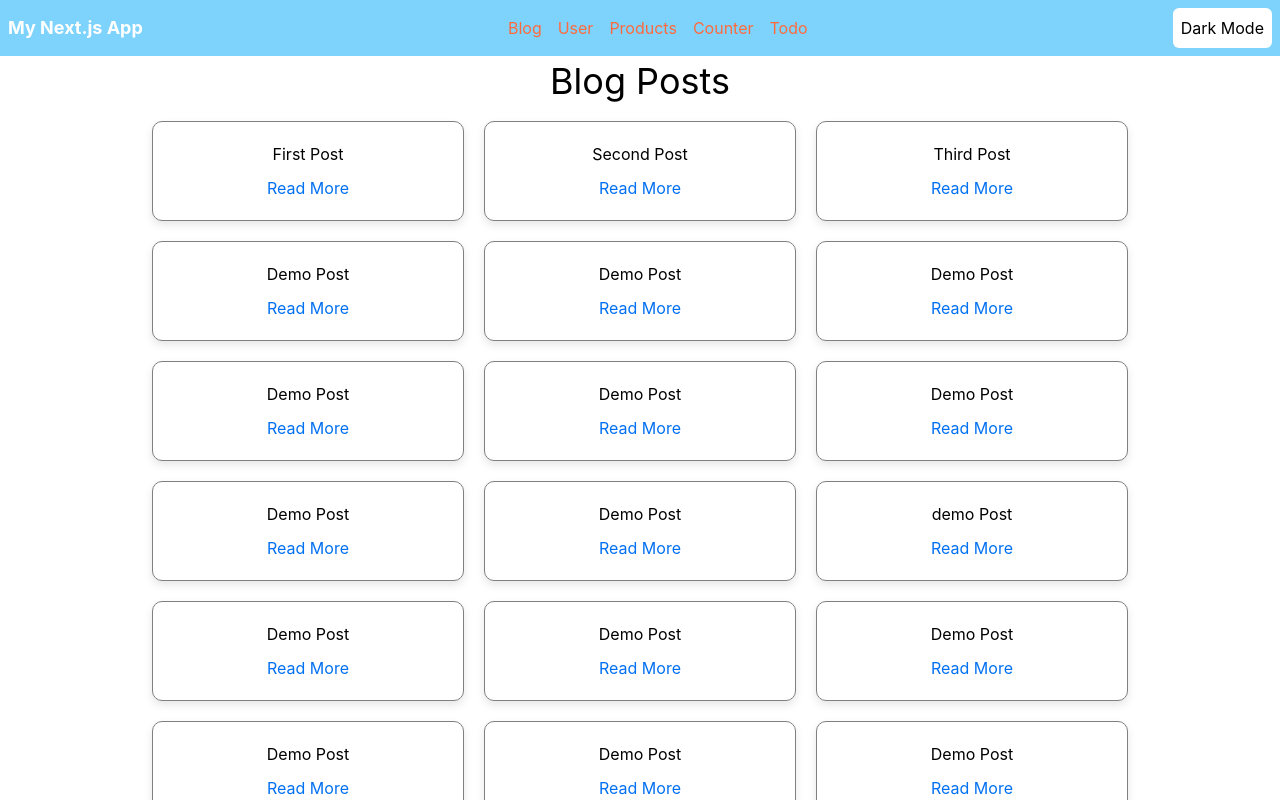
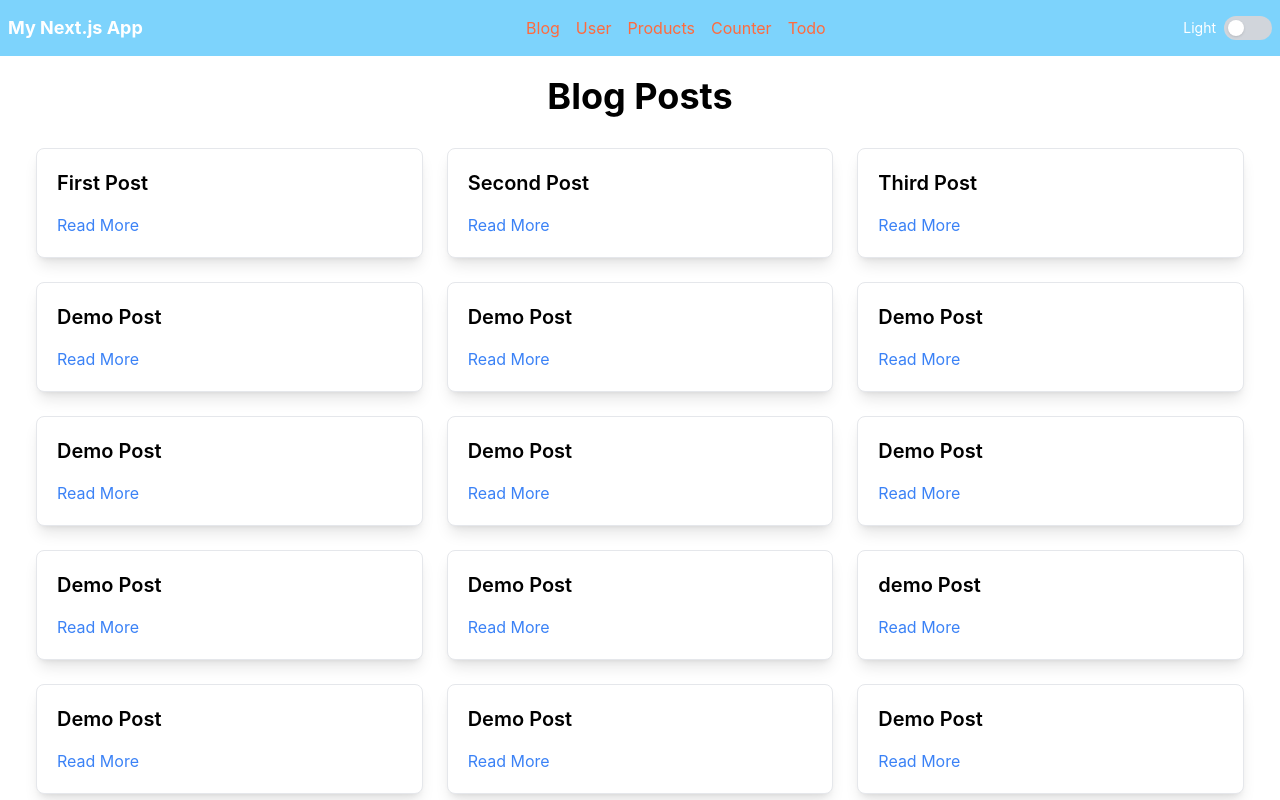
Before and after one commit to suryavanshideepak/nextjs-assesment, a Next.js app: page / in a window 1280 px wide. Shown: the top 800 px of the page. Built offline with nearby package versions, Linux system fonts and the light colour scheme.

Commit message:
fix nav homepage

```diff
--- a/package.json
+++ b/package.json
@@ -9,6 +9,7 @@
     "lint": "next lint"
   },
   "dependencies": {
+    "lucide-react": "^0.474.0",
     "next": "14.2.14",
     "react": "^18",
     "react-dom": "^18"
--- a/src/components/Navbar.tsx
+++ b/src/components/Navbar.tsx
@@ -1,42 +1,102 @@
 import { useTheme } from '@/context/ThemeContext';
 import Link from 'next/link';
-import React from 'react';
+import React, { useState } from 'react';
+import { Menu, X } from 'lucide-react';
 
 const Navbar: React.FC = () => {
-    const {theme , toggleTheme } = useTheme();
+    const { theme, toggleTheme } = useTheme();
+    const [isMenuOpen, setIsMenuOpen] = useState(false);
+
+    const toggleMenu = () => {
+        setIsMenuOpen(!isMenuOpen);
+    };
+
     return (
         <nav className="bg-[#7dd3fc] p-2">
             <div className="container mx-auto flex justify-between items-center">
-                <div className="text-white text-lg font-bold">
+                <div style={{width:'200px'}} className="text-white text-lg font-bold">
                     My Next.js App
                 </div>
-                <div className="flex space-x-4">
+
+                <div
+                    className={`${
+                        isMenuOpen ? 'block' : 'hidden'
+                    } absolute top-16 left-0 w-full bg-[#7dd3fc] lg:bg-transparent lg:static lg:flex lg:justify-center lg:items-center`}
+                >
+                    <div className="flex flex-col lg:flex-row lg:space-x-4 text-center">
                         <Link href="/">
-                        <div className="text-[#FF6A3D] hover:text-orange-500">Blog</div>
+                            <div className="text-[#FF6A3D] hover:text-orange-500 p-2 lg:p-0">Blog</div>
                         </Link>
                         <Link href="/user">
-                        <div className="text-[#FF6A3D] hover:text-orange-500">User</div>
+                            <div className="text-[#FF6A3D] hover:text-orange-500 p-2 lg:p-0">User</div>
                         </Link>
                         <Link href="/products">
-                        <div className="text-[#FF6A3D] hover:text-orange-500">Products</div>
+                            <div className="text-[#FF6A3D] hover:text-orange-500 p-2 lg:p-0">Products</div>
                         </Link>
                         <Link href="/counter">
-                        <div className="text-[#FF6A3D] hover:text-orange-500">Counter</div>
+                            <div className="text-[#FF6A3D] hover:text-orange-500 p-2 lg:p-0">Counter</div>
                         </Link>
                         <Link href="/todo">
-                        <div className="text-[#FF6A3D] hover:text-orange-500">Todo</div>
+                            <div className="text-[#FF6A3D] hover:text-orange-500 p-2 lg:p-0">Todo</div>
                         </Link>
                     </div>
+                </div>
+
+                <div className="hidden lg:flex items-center space-x-2 py-2">
+                    <span className="text-sm text-white">
+                        {theme === 'light' ? 'Light' : 'Dark'}
+                    </span>
+                    <label className="relative inline-block w-12 h-6">
+                        <input
+                            type="checkbox"
+                            className="hidden"
+                            onChange={toggleTheme}
+                            checked={theme === 'dark'}
+                        />
+                        <span
+                            className="block w-full h-full bg-gray-300 dark:bg-gray-800 rounded-full cursor-pointer transition-all"
+                        ></span>
+                        <span
+                            className={`absolute top-1 left-1 w-4 h-4 bg-white rounded-full shadow transform transition-all ${
+                                theme === 'dark' ? 'translate-x-6' : 'translate-x-0'
+                            }`}
+                        ></span>
+                    </label>
+                </div>
+
                 <button
-                        onClick={toggleTheme}
-                        className="bg-gray-200 text-black dark:bg-gray-800 dark:text-white p-2 rounded-md"
-                        style={{
-                            backgroundColor:theme === 'light'?'#ffffff':'#00000'
-                        }}
+                    onClick={toggleMenu}
+                    className="block lg:hidden text-white"
                 >
-                        {theme === 'light' ? 'Dark Mode' : 'Light Mode'}
+                    {isMenuOpen ? <X size={24} /> : <Menu size={24} />}
                 </button>
             </div>
+
+            {isMenuOpen && (
+                <div className="block lg:hidden mt-4 text-center my-2">
+                    <div className="flex justify-center items-center space-x-2">
+                        <span className="text-sm text-white">
+                            {theme === 'light' ? 'Light' : 'Dark'}
+                        </span>
+                        <label className="relative inline-block w-12 h-6">
+                            <input
+                                type="checkbox"
+                                className="hidden"
+                                onChange={toggleTheme}
+                                checked={theme === 'dark'}
+                            />
+                            <span
+                                className="block w-full h-full bg-gray-300 dark:bg-gray-800 rounded-full cursor-pointer transition-all"
+                            ></span>
+                            <span
+                                className={`absolute top-1 left-1 w-4 h-4 bg-white rounded-full shadow transform transition-all ${
+                                    theme === 'dark' ? 'translate-x-6' : 'translate-x-0'
+                                }`}
+                            ></span>
+                        </label>
+                    </div>
+                </div>
+            )}
         </nav>
     );
 };
--- a/src/pages/index.tsx
+++ b/src/pages/index.tsx
@@ -3,82 +3,55 @@ import { GetStaticProps } from "next";
 import PostData from '../utils/DemoJson.json';
 import { Post } from "@/types";
 import { useTheme } from "../context/ThemeContext";
-import { CSSProperties } from "react";
 
 interface HomePageProps {
     posts: Post[];
 }
 
 const HomePage: React.FC<HomePageProps> = ({ posts }) => {
-    const { theme } = useTheme()
+    const { theme } = useTheme();
 
-    const styles: { [key: string]: CSSProperties } = {
-        cardContainer: {
-            width:'80%',
-            display: 'grid',
-            gridTemplateColumns: 'repeat(3, 1fr)',
-            gap: '20px',
-            padding: '20px',
-        },
-        card: {
-            backgroundColor: theme === 'light' ? '#ffffff' : '#000000',
-            color: theme === 'light' ? '#000000' : '#ffffff',
-            padding: '20px',
-            border:'1px solid gray',
-            borderRadius: '10px',
-            boxShadow: '0 4px 8px rgba(0, 0, 0, 0.1)',
-            textAlign: 'center',
-            transition: 'transform 0.2s ease-in-out',
-        },
-        cardHover: {
-            transform: 'scale(1.05)',
-        },
-        link: {
-            color: '#0070f3',
-            textDecoration: 'none',
-            marginTop: '10px',
-            display: 'inline-block',
-        },
-    };
     return (
-        <div style={{
-            padding:5,
-            backgroundColor: theme === 'light' ? '#ffffff' : '#000000',
-            color: theme === 'light' ? '#000000' : '#ffffff',
-        }}>
-            <div style={{ textAlign: 'center' }}>
+        <div
+            className={`min-h-screen p-5 ${
+                theme === 'light' ? 'bg-white text-black' : 'bg-black text-white'
+            }`}
+        >
+            <div className="flex flex-col items-center">
+                <h1 className="text-4xl font-bold mb-8">Blog Posts</h1>
+                <div className="grid grid-cols-1 sm:grid-cols-2 lg:grid-cols-3 gap-6 w-full max-w-7xl px-4">
+                    {posts.map((post) => (
+                        <div
+                            key={post.id}
+                            className={`p-5 border rounded-lg shadow-lg ${
+                                theme === 'light'
+                                    ? 'bg-white text-black'
+                                    : 'bg-gray-800 text-white'
+                            } hover:scale-105 transform transition-all duration-300`}
+                        >
+                            <h3 className="text-xl font-semibold mb-4">
+                                {post.title}
+                            </h3>
+                            <Link href={`/posts/${post.id}`}>
+                                <div className="text-blue-500 hover:underline">
+                                    Read More
+                                </div>
+                            </Link>
+                        </div>
+                    ))}
+                </div>
             </div>
-            <div style={{
-                display: 'flex',
-                justifyContent: 'center',
-                alignItems: 'center',
-                flexDirection: 'column',
-                color: theme === 'light' ? '#000000' : '#ffffff',
-            }}>
-                <h1 className="text-4xl">Blog Posts</h1>
-                <div style={styles.cardContainer}>
-                {posts.map(post => (
-                    <div key={post.id} style={styles.card}>
-                        <h3>{post.title}</h3>
-                        <Link href={`/posts/${post.id}`}>
-                            <div style={styles.link}>Read More</div>
-                        </Link>
-                    </div>
-                ))}
-            </div>
-            </div>
-
         </div>
-    )
-}
+    );
+};
 
 export const getStaticProps: GetStaticProps = async () => {
     const posts: Post[] = PostData;
     return {
         props: {
             posts,
-        }
-    }
-}
+        },
+    };
+};
 
 export default HomePage;
```
Also changed, not shown: next-env.d.ts (added), 1 other file (tests, documents, lock files or other folders). Lines whose indentation alone changed are shown as unchanged.
